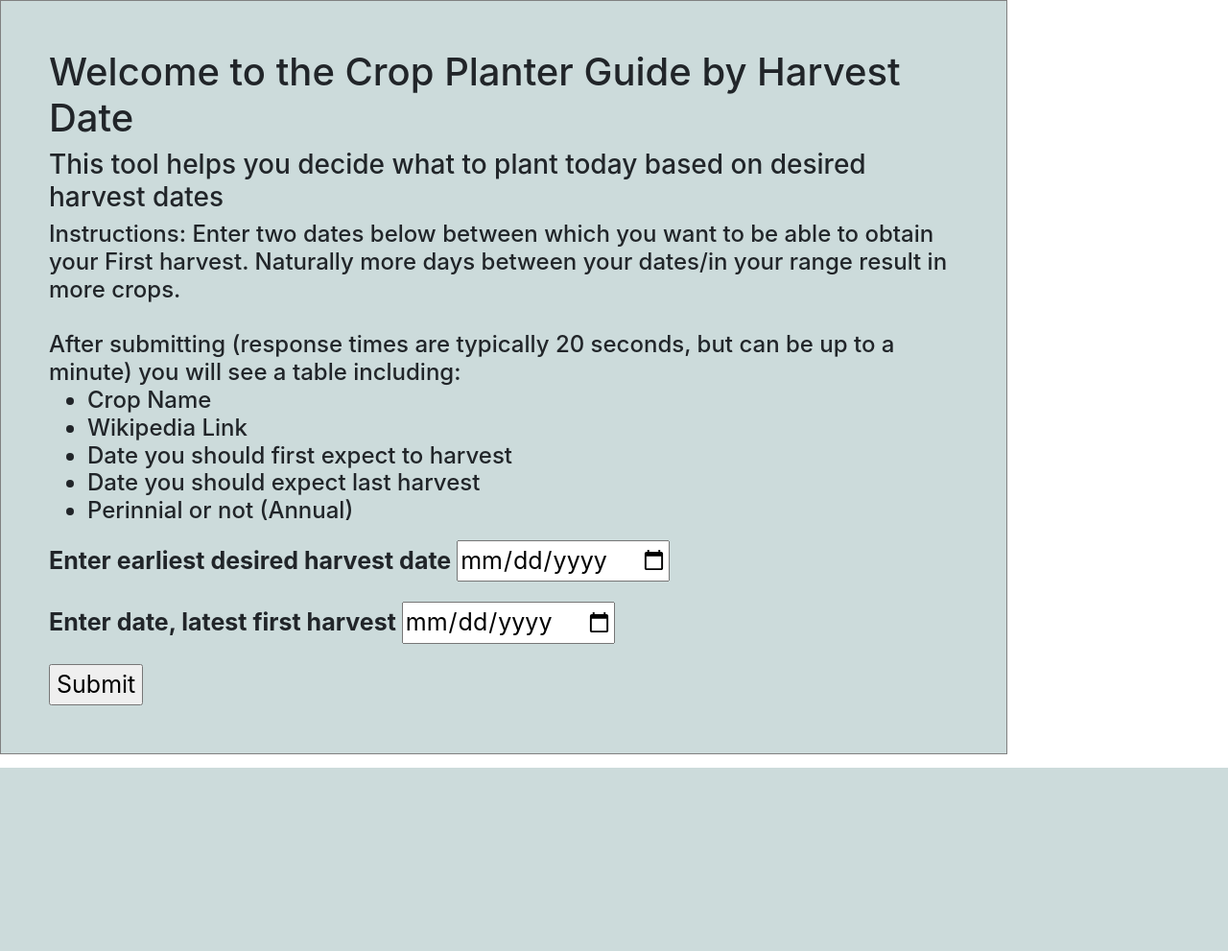
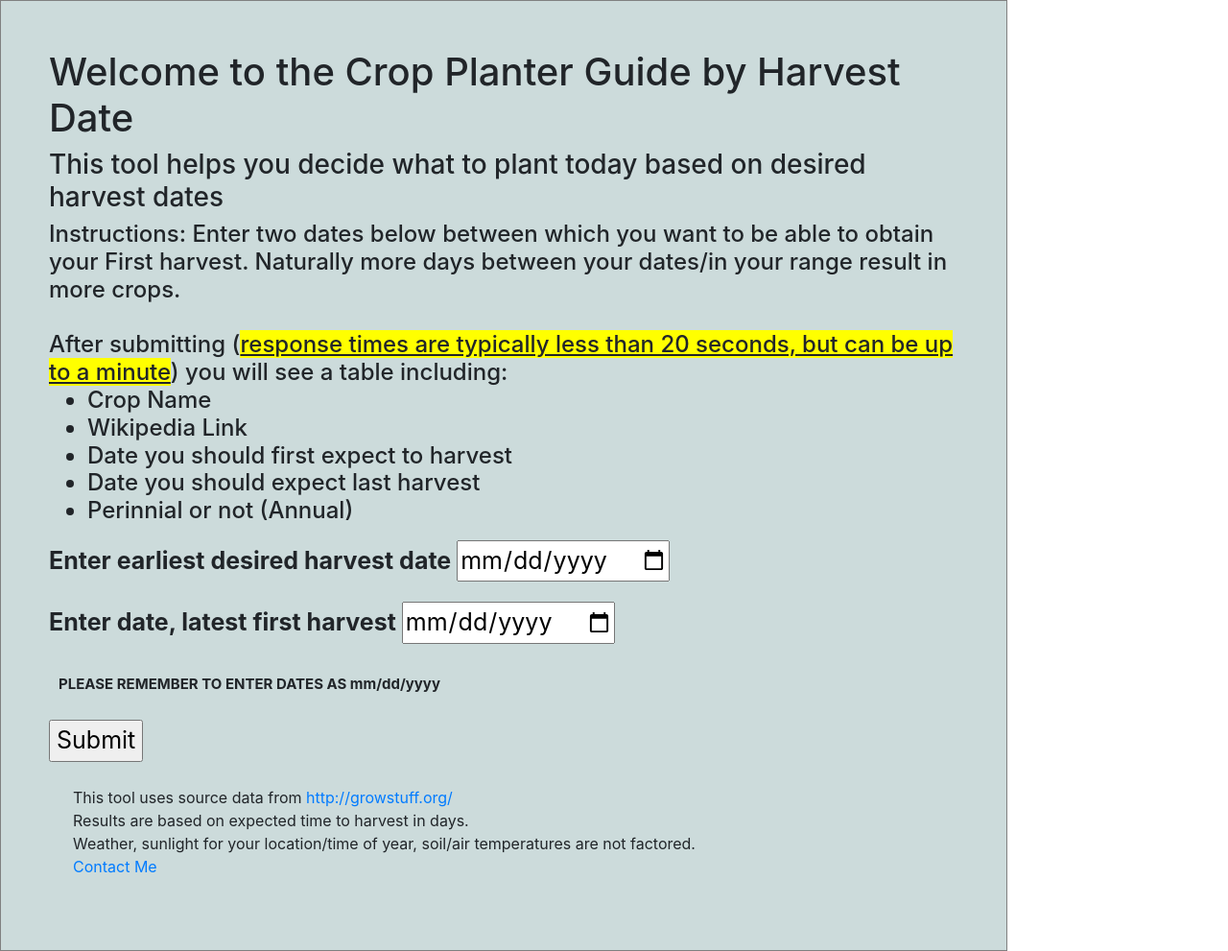
Before and after one commit to kent-hervey/CropPlantingByDate, a Flask app: page /plancrop in a window 1280 px wide. Shown: the whole page at 96% size. Before the commit the page ends 800 px from the top, so only its background shows below. Run offline with Flask 2, Linux system fonts and the light colour scheme; parts of the project's set-up code (start-up, migrations or seed data) failed here and were passed over; some libraries are stand-ins or nearby versions.

Commit message:
ready and working

```diff
--- a/getCatalogFrAPI.py
+++ b/getCatalogFrAPI.py
@@ -3,7 +3,6 @@ from datetime import *
 
 #def make_catalog(users_early_days_first_harvest, users_late_days_first_harvest,expected_planting_date):
 def make_catalog(users_early_days_first_harvest, users_late_days_first_harvest):
-
 
     cat_dicts=[]
     output=True
--- a/server.py
+++ b/server.py
@@ -3,11 +3,6 @@ from datetime import *
 from getCatalogFrAPI import make_catalog
 
 app = Flask(__name__)
-
-# @app.route('/plancrop/success')
-# def success():
-#     catalog_result=make_catalog(95,98)
-#     return render_template("success.html", returned_crops=catalog_result)
 
 @app.route('/plancrop')
 def dateEntry(): #renders the date entry html template
--- a/static/style.css
+++ b/static/style.css
@@ -46,17 +46,30 @@ h6 {
 }
 
  .table-striped > tbody > tr:nth-child(2n) > td, .table-striped > tbody > tr:nth-child(2n) > th {
-    background-color: rgb(91, 255, 91);
+    background-color: rgb(164, 255, 164);
  }
 
 .table-striped > tbody > tr:nth-child(2n+1) > td, .table-striped > tbody > tr:nth-child(2n+1) > th {
     background-color: rgb(204, 255, 204);
  }
 
-
-
  fieldset {
     font-size:  25px;
     font-weight: bolder;
+ }
 
+ .warningmmyydd {
+    font-size: 15px;
+    font-weight: bold;
+    padding: 10px;
  }
+
+.explanation {
+    margin:  15px;
+    padding: 10px;
+}
+
+.loadwarning {
+    background-color:#FFFF00;
+    text-decoration: underline;
+}
--- a/templates/start.html
+++ b/templates/start.html
@@ -10,12 +10,13 @@
         <meta http-equiv="X-UA-Compatible" content="IE=edge">
         <link rel="stylesheet" type="text/css" href="{{ url_for('static', filename='style.css') }}">
         <link rel="stylesheet" href="https://stackpath.bootstrapcdn.com/bootstrap/4.3.1/css/bootstrap.min.css" integrity="sha384-ggOyR0iXCbMQv3Xipma34MD+dH/1fQ784/j6cY/iJTQUOhcWr7x9JvoRxT2MZw1T" crossorigin="anonymous">
-        <title>Planting Guide Enter Dates</title>
+        <title>Crop Planting, Date Entry</title>
         <meta name="description" content="">
         <meta name="viewport" content="width=device-width, initial-scale=1">
         <link rel="stylesheet" href="">
         <script>
             $(document).ready(function(){
+                //Below JavaScript sets the minimum date entry to be today's date.
                 var today = new Date();
                 var dd = today.getDate();
                 var mm = today.getMonth()+1; //January is 0!
@@ -53,7 +54,7 @@
             <h4>Instructions:  Enter two dates below between which you want to be able to obtain your First harvest.  Naturally more days between your dates/in your range result in more crops.
                 <br><br>
 
-                After submitting (response times are typically 20 seconds, but can be up to a minute) you will see a table including:
+                After submitting (<span class="loadwarning" >response times are typically less than 20 seconds, but can be up to a minute</span>) you will see a table including:
                     <ul>
                         <li>
                             Crop Name
@@ -83,10 +84,17 @@
                         <label for='returnedEndDate'>Enter date, latest first harvest</label>
                         <input type='date' id='returnedEndDate' name='returnedEndDate' value="" min='1899-01-01' max='2200-13-13' required>
                     </p>
-
+                    <p class='warningmmyydd'>PLEASE REMEMBER TO ENTER DATES AS mm/dd/yyyy</p>
                     <input type="submit" id="submitDate" value="Submit">
                 </form>
+
             </fieldset>
+            <p class='explanation'>
+                This tool uses source data from <a href="http://growstuff.org/">http://growstuff.org/</a><br>
+                Results are based on expected time to harvest in days.  <br>
+                Weather, sunlight for your location/time of year, soil/air temperatures are not factored.<br>
+                <a href="mailto:kenthervey+cropapp@gmail.com?subject=Crop App user">Contact Me</a>
+            </p>
         </div>
         <script src="" async defer></script>
 
```
Also changed, not shown: templates/success.html (+16 -6 lines).
